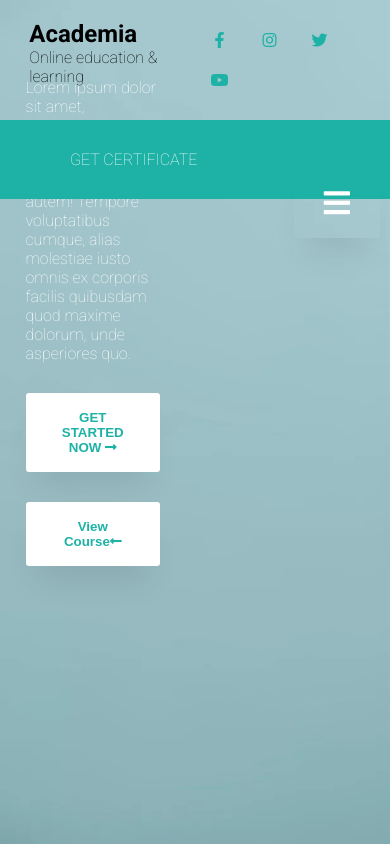
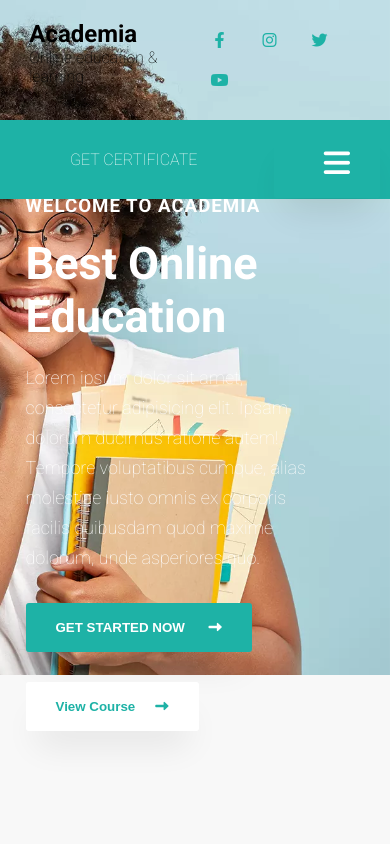
Before and after one commit to Tduncan14/reacteducation, a React (Create React App) app: page / in a window 390 px wide. Built offline with nearby package versions, Linux system fonts and the light colour scheme.

Commit message:
keep moving forward

```diff
--- a/public/index.html
+++ b/public/index.html
@@ -25,7 +25,7 @@
       Learn how to configure a non-root public URL by running `npm run build`.
     -->
     <title>Education</title>
-    <link rel="stylesheet" href="https://pro.fontawesome.com/releases/v5.10.0/css/all.css" integrity="sha384-AYmEC3Yw5cVb3ZcuHtOA93w35dYTsvhLPVnYs9eStHfGJvOvKxVfELGroGkvsg+p" crossorigin="anonymous"/>
+    <link rel="stylesheet" href="https://cdnjs.cloudflare.com/ajax/libs/font-awesome/6.1.1/css/all.min.css" integrity="sha512-KfkfwYDsLkIlwQp6LFnl8zNdLGxu9YAA1QvwINks4PhcElQSvqcyVLLD9aMhXd13uQjoXtEKNosOWaZqXgel0g==" crossorigin="anonymous" referrerpolicy="no-referrer" />
 
 
   </head>
--- a/src/App.css
+++ b/src/App.css
@@ -57,3 +57,75 @@ button{
   cursor:pointer;
   box-shadow:0 24px 35px -11px rgba(0 0 0 /9%);
 }
+
+
+button i {
+  margin-left:20px;
+
+}
+
+button:hover{
+  box-shadow:none;
+}
+
+
+.primary-btn{
+  background-color:#1eb2a6;
+  color:#fff;
+}
+
+
+
+#heading{
+  text-align:center;
+  padding:40px 0;
+}
+
+
+#heading h3{
+  font-weight:600;
+  letter-spacing:1px;
+  color:#1eb2a6;
+  text-transform: uppercase;
+}
+
+#heading h1{
+  font-size:45px;
+  margin:20px 0;
+  text-transform:capitalize;
+}
+
+p{
+  line-height:30px;
+  font-size:18px;
+}
+
+
+.back{
+  background-image:url('../public/images/back.webp');
+    background-size:cover;
+    background-attachment: fixed;
+    position:absolute;
+    top:0;
+    left:0;
+    z-index:-1;
+    width:100%;
+    height:100vh;
+    padding-top:30%;
+    padding-right:50px;
+    color:#fff;
+    text-align:center;
+}
+
+
+.back h1{
+  font-size:100px;
+  font-weight:400;
+}
+
+
+.back h2{
+  font-weight:500;
+  font-size:17px;
+  text-transform:uppercase;
+}
--- a/src/App.js
+++ b/src/App.js
@@ -3,6 +3,7 @@ import './App.css';
 import Header from './components/heading/Header';
 import {BrowserRouter as router, Routes,Route, BrowserRouter} from 'react-router-dom';
 import Home from './components/home/Home';
+import About from './components/about/About';
 
 function App() {
   return (
@@ -11,7 +12,7 @@ function App() {
       <Header />
       <Routes>
         <Route path='/' exact element ={<Home />} />
-        {/* <Route  to='/about' element={About}/> */}
+        <Route  path='/about' exact element={<About/>} />
 
       </Routes>
       </BrowserRouter>
--- /dev/null
+++ b/src/components/about/About.js
@@ -0,0 +1,27 @@
+import React from 'react';
+import Hero from '../home/hero/Hero';
+import Back from '../back/Back'
+import './about.css';
+
+
+
+
+const About = () => {
+
+
+
+
+
+   return(
+   <>
+
+   <Back title="About Us" />
+
+
+   </>
+   )
+
+}
+
+
+export default About
--- /dev/null
+++ b/src/components/back/Back.js
@@ -0,0 +1,21 @@
+import React from "react";
+import {useLocation} from 'react-router-dom'
+
+
+const Back = ({title}) => {
+
+
+    const location = useLocation()
+
+
+    return(
+        <div>
+            <section className="back">
+                <h2>Home / {location.pathname.split('/')[1]}</h2>
+                <h1>{title}</h1>
+            </section>
+        </div>
+    )
+}
+
+export default Back;
--- a/src/components/heading/header.css
+++ b/src/components/heading/header.css
@@ -20,6 +20,7 @@
 header{
     background-color: rgba(255,255,255,0.2);
     margin:0 30px;
+    position:relative;
 }
 
 header ul{
@@ -88,7 +89,7 @@ li{list-style-type:none;}
         font-size:30px;
         position:absolute;
         right:0px;
-        top:20px;
+        top:-20px;
     }
 
 
--- a/src/components/home/hero/Hero.js
+++ b/src/components/home/hero/Hero.js
@@ -1,5 +1,6 @@
 import React from 'react';
 import './hero.css'
+import Title from '../../title/Title';
 
 
 
@@ -13,6 +14,7 @@ const Hero = () => {
      <section className="hero">
           <div className="container">
                <div className="row">
+                   <Title subtitle='WELCOME TO ACADEMIA'  title=" Best Online Education"/>
                      <p>Lorem ipsum dolor sit amet, consectetur adipisicing elit. Ipsam dolorum ducimus ratione autem! Tempore voluptatibus cumque, alias molestiae iusto omnis ex corporis facilis quibusdam quod maxime dolorum, unde asperiores quo.</p>
                       <div className="button">
                    <button className="primary-btn">
@@ -20,8 +22,8 @@ const Hero = () => {
                    </button>
 
 
-                   <button className="primary-btn">
-                       View Course<i className="fa fa-long-arrow-alt-left"></i>
+                   <button className="">
+                       View Course<i className="fa fa-long-arrow-alt-right"></i>
                    </button>
                    </div>
                </div>
--- a/src/components/home/hero/hero.css
+++ b/src/components/home/hero/hero.css
@@ -13,3 +13,37 @@
     padding-right:50px;
     color:#fff;
 }
+
+
+.hero #heading h3{
+    color:#fff;
+}
+
+.hero #heading{
+    text-align:left;
+    margin:0;
+    padding:0;
+}
+
+
+
+@media screen and (max-width:768px){
+
+
+    .margin{
+        height:vh;
+    }
+
+    .hero{
+        background-position:right;
+        padding-top:50%;
+        height:80vh;
+
+    }
+
+    .hero .row{
+        width:100%;
+    }
+
+
+}
--- /dev/null
+++ b/src/components/title/Title.js
@@ -0,0 +1,22 @@
+import React from 'react';
+
+
+const Title = ({subtitle,title}) => {
+
+
+
+
+
+   return(
+       <div>
+            <div id="heading">
+                 <h3>{subtitle}</h3>
+                 <h1>{title}</h1>
+            </div>
+       </div>
+   )
+}
+
+
+
+export default Title
```
Also changed, not shown: src/components/about/AboutCard.js (added, +23 -0 lines), src/components/about/Awrapper.js (added, +28 -0 lines), src/components/about/about.css (added).
